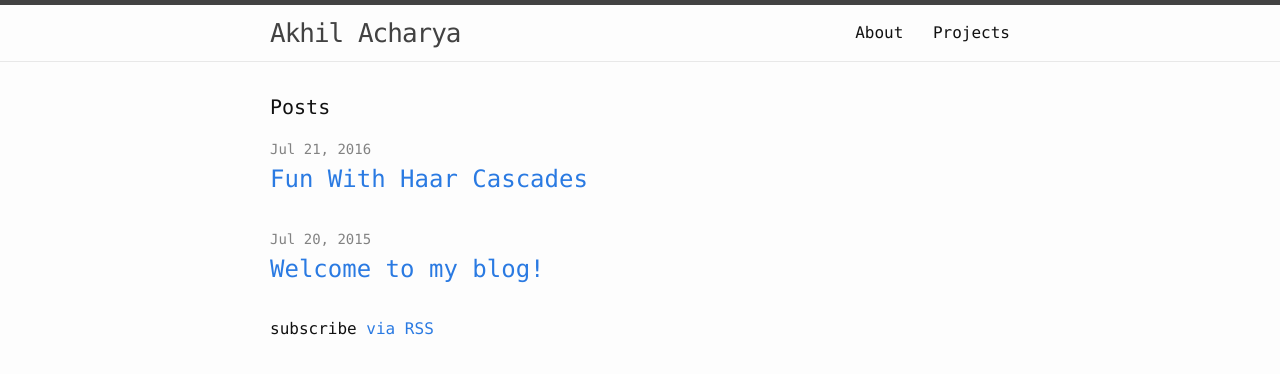
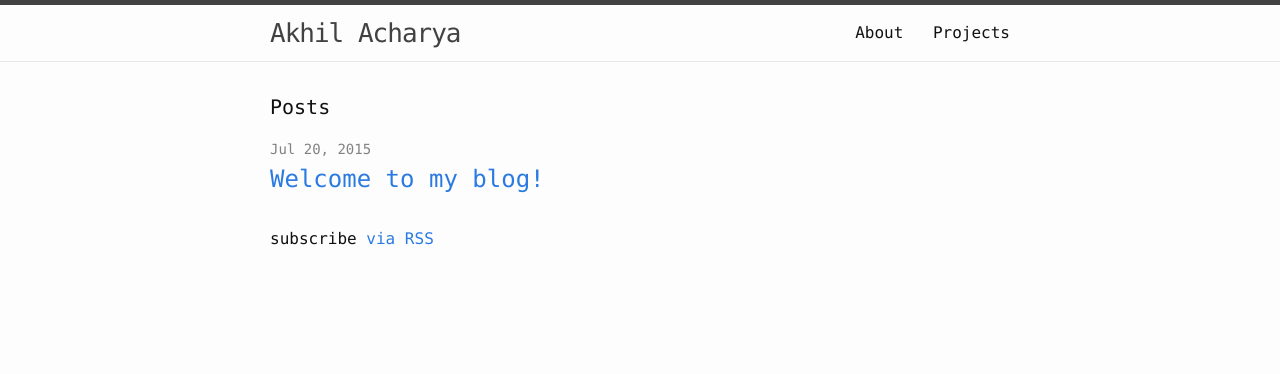
Before and after one commit to akhilcacharya/akhilcacharya.github.io, a Jekyll site: the page built from index.html, in a window 1280 px wide. Shown: the top 374 px of the page. Built offline with Jekyll 4.4.1, drawn with Linux system fonts in a browser that asks for light colours; a file with an impossible date is left out.

Commit message:
Updated 2016-07-21-fun-with-haar-cascades.md

````diff
--- a/_posts/2016-07-21-fun-with-haar-cascades.md
+++ b/_posts/2016-07-21-fun-with-haar-cascades.md
@@ -1,7 +1,7 @@
 ---
 published: true
 layout: post
-date: 2016-07-21 12:09:42
+date: {}
 categories: jekyll update
 ---
 Since buying Amazon Prime a few months ago I've been entranced by the video player's "X-Ray" feature, which presents an overlay of actors and contextual information relevant to the current scene. While this feature isn't Prime specific - Google Play Movies/TV has a similar feature - I've been interested in having a similar system for arbitrary web videos.
@@ -23,7 +23,7 @@ These previously computed features are generally stored in XML files, where they
 
 Utilizing the Haar Classifier is straightforward:
 
-```python
+```
 import cv2
 CASCADE_XML = "haarcascade_frontalface_default.xml"
 # Initialize cascade classifier
@@ -70,7 +70,7 @@ There are a handful of straightforward facial recognition systems built into Ope
 
 Since this is just a demo, I wrote a function to train faces on the Eigenface recognizer given an array of face tuples. I included code divide the current dataset into train and test subsets and test the accuracy of the system in the same function.
 
-```python
+```
 recognizer = cv2.createEigenFaceRecognizer()
 def train_faces(face_tuples):
     # Decompose tuple list into arrays of images (X) & arrays of labels (Y)
````
